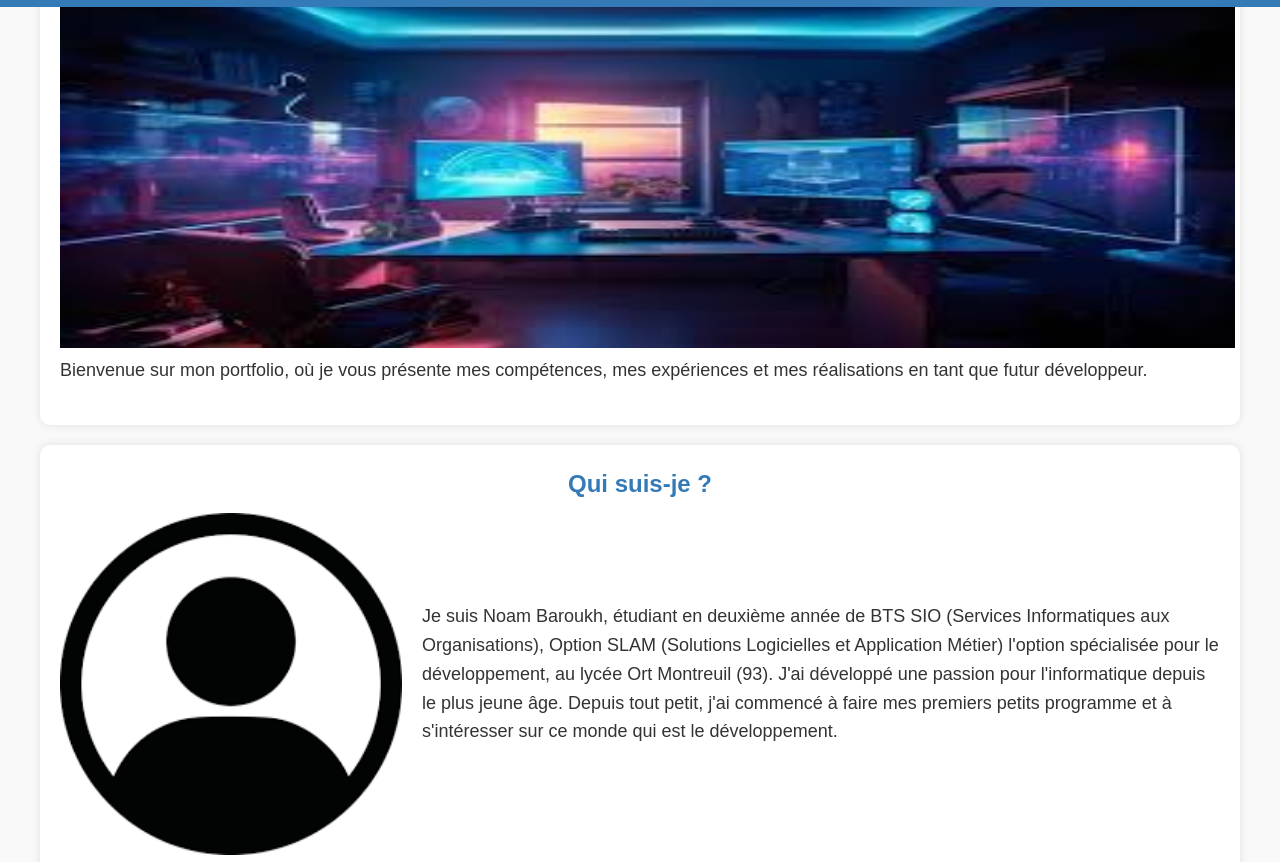
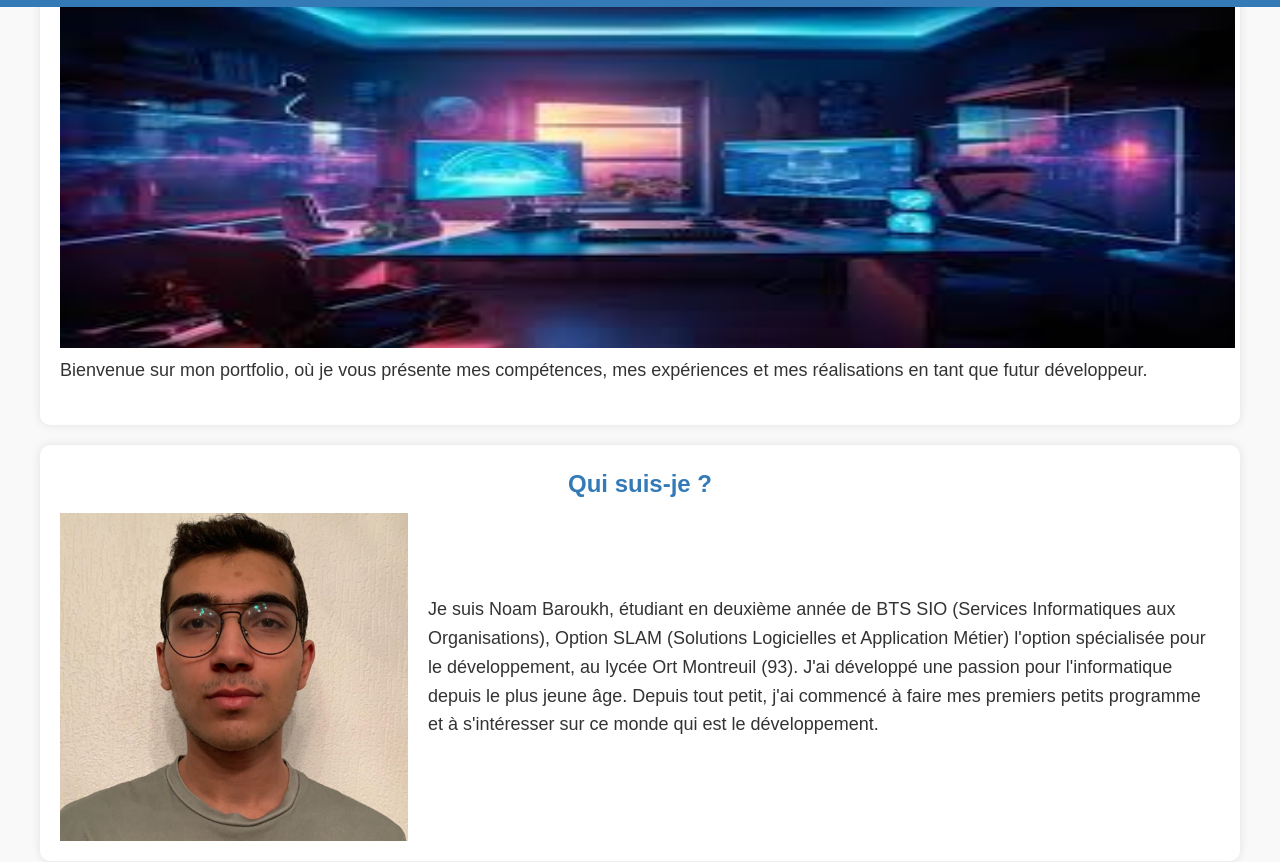
Before and after one commit to N-Baroukh/noam.github.io, a plain HTML site: page index.html in a window 1280 px wide. Shown: the part 90-952 px from the top of the page. Drawn offline with Linux system fonts and the light colour scheme.

Commit message:
photo mise pour profil

```diff
--- a/index.html
+++ b/index.html
@@ -40,7 +40,7 @@
     <section id="profil">
         <h2>Qui suis-je ?</h2>
         <div class="profil-container">
-            <img src="Images/profil/profil.png" alt="Photo de vous" class="profil-image">
+            <img src="Images/profil/profilcv.png" alt="Photo de vous" class="profil-image">
             <p class="profil-text">Je suis Noam Baroukh, étudiant en deuxième année de BTS SIO (Services Informatiques aux Organisations),
                 Option SLAM (Solutions Logicielles et Application Métier) l'option spécialisée pour le développement, au
                 lycée Ort Montreuil (93).
```
Also changed, not shown: Images/profil/profil.png (deleted), Images/profil/profilcv.png (added).
